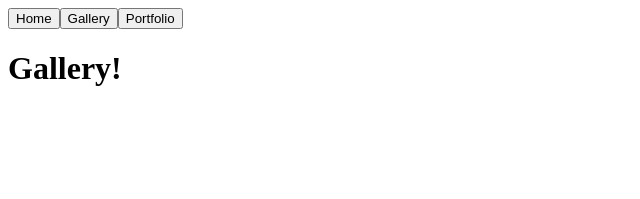
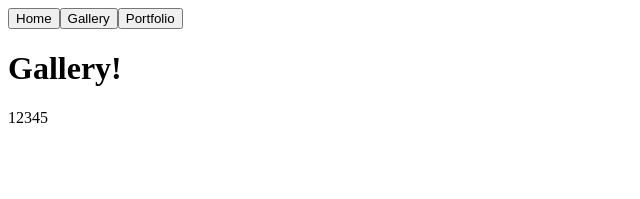
Before and after one commit to Svinets/svinets.github.io, a React app: page /#/gallery in a window 1280 px wide. Shown: the top 199 px of the page, without its empty margins (0-640 px from the left). Built offline with nearby package versions, Linux system fonts and the light colour scheme.

Commit message:
Add map to hold gallery images

```diff
--- a/components/Gallery.jsx
+++ b/components/Gallery.jsx
@@ -1,10 +1,13 @@
 import React from 'react';
+
+const urls = ['1', '2', '3', '4', '5'];
 
 const Gallery = (props) => (
   <div>
-    <h1>
-      Gallery!
-    </h1>
+    <h1>Gallery!</h1>
+    {
+      urls.map((url, index) => <span key={index}>{url}</span>)
+    }
   </div>
 );
 
```
